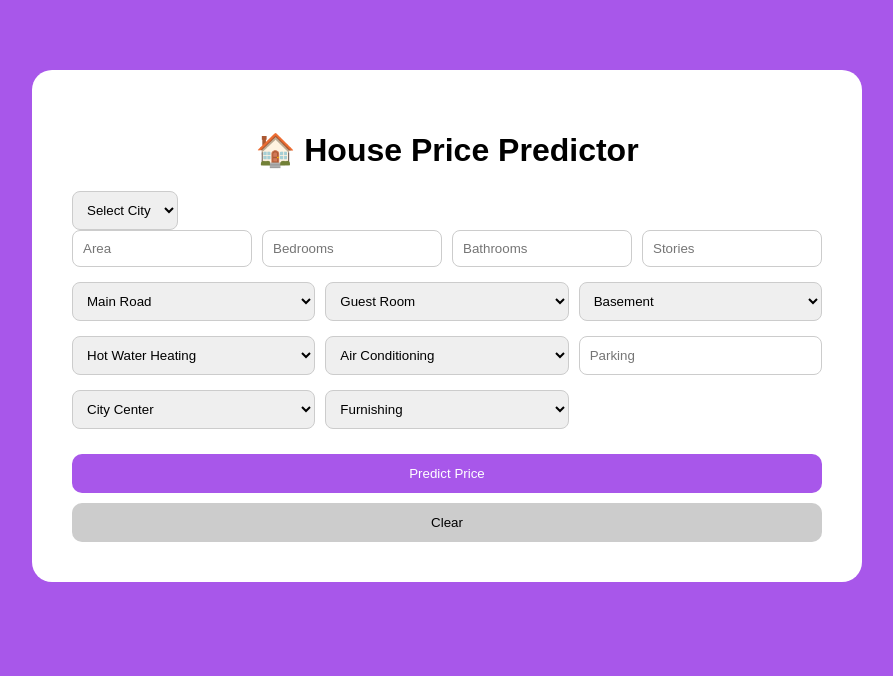
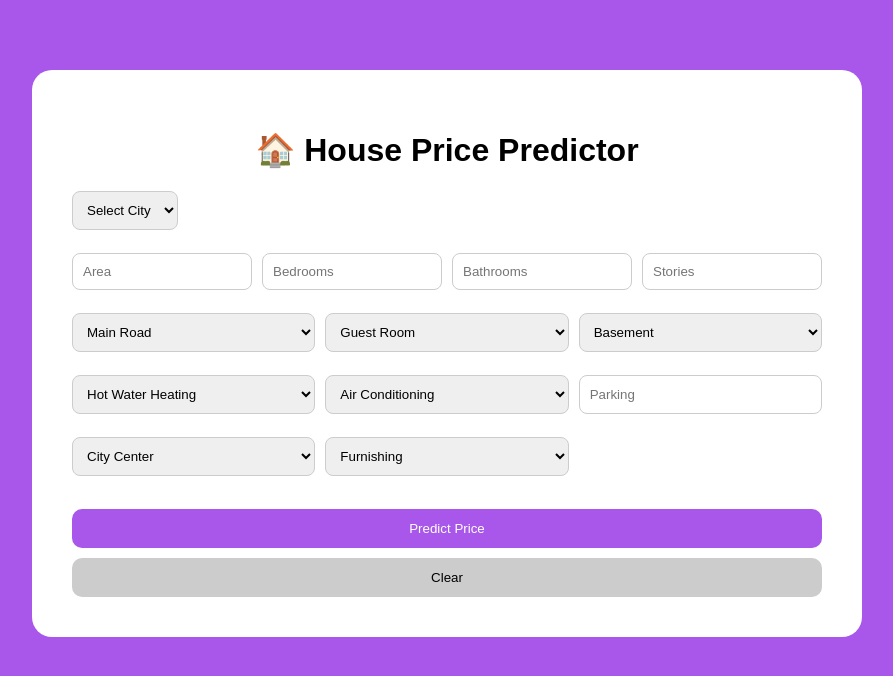
Before and after one commit to angelchoudhary222-ui/house-price-predictor, a Flask app: page / in a window 1280 px wide. Shown: the top 676 px of the page, without its empty margins (193-1086 px from the left). Run offline with Flask 3, Linux system fonts and the light colour scheme; parts of the project's set-up code (start-up, migrations or seed data) failed here and were passed over.

Commit message:
fixed spacing

```diff
--- a/templates/index.html
+++ b/templates/index.html
@@ -21,24 +21,28 @@ body {
 
 h1 { text-align: center; }
 
-.grid-4 {
+.grid-4,
+.grid-3 {
     display: grid;
-    grid-template-columns: repeat(4, 1fr);
     gap: 10px;
+    margin-top: 15px;
     margin-bottom: 15px;
 }
 
-.grid-3 {
-    display: grid;
-    grid-template-columns: repeat(3, 1fr);
-    gap: 10px;
-    margin-bottom: 15px;
+.grid-4 {
+    grid-template-columns: repeat(4, 1fr);
 }
 
-input, select {
+.grid-3 {
+    grid-template-columns: repeat(3, 1fr);
+}
+
+input,
+select {
     padding: 10px;
     border-radius: 8px;
     border: 1px solid #ccc;
+    margin-bottom: 8px;
 }
 
 button {
```
